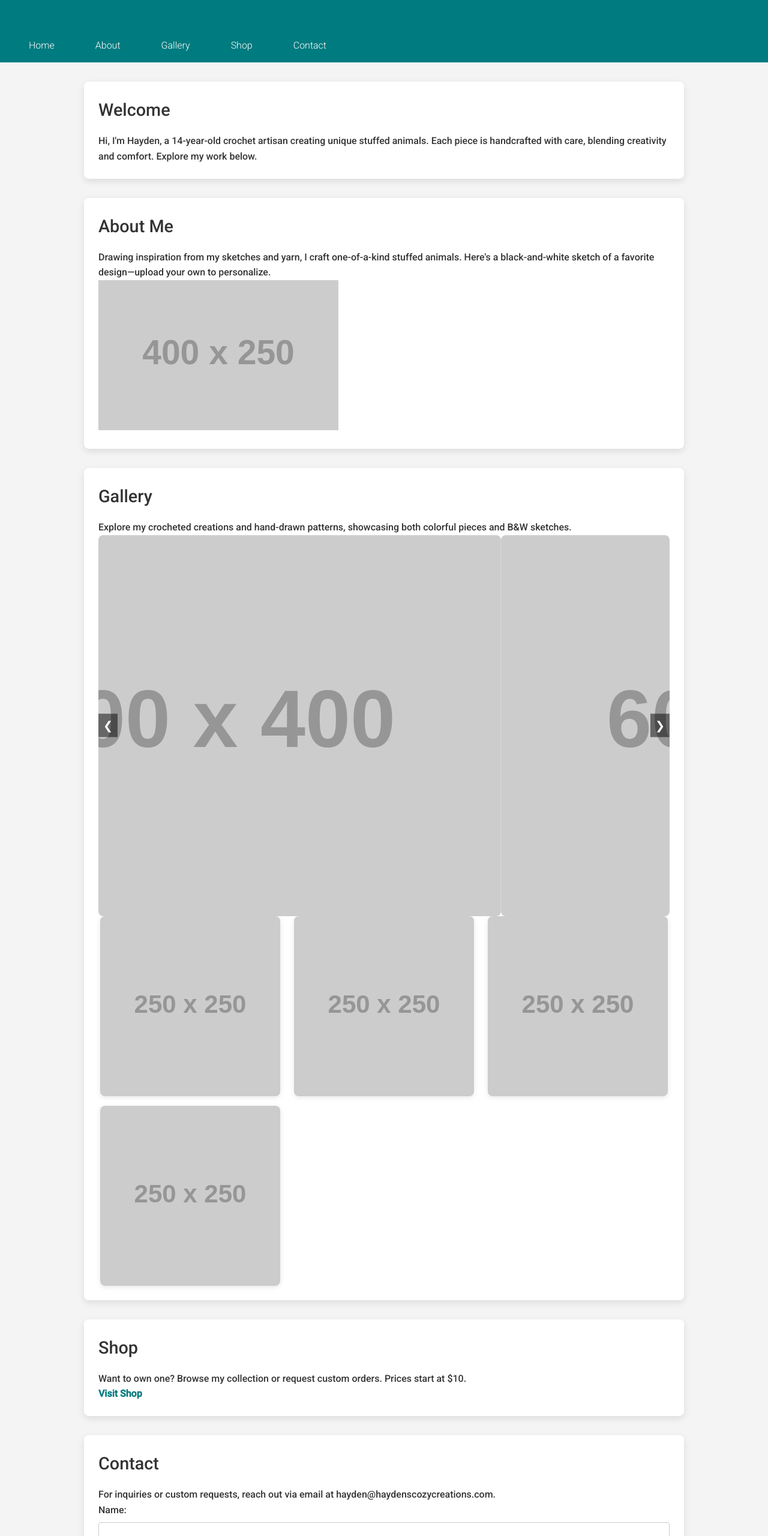
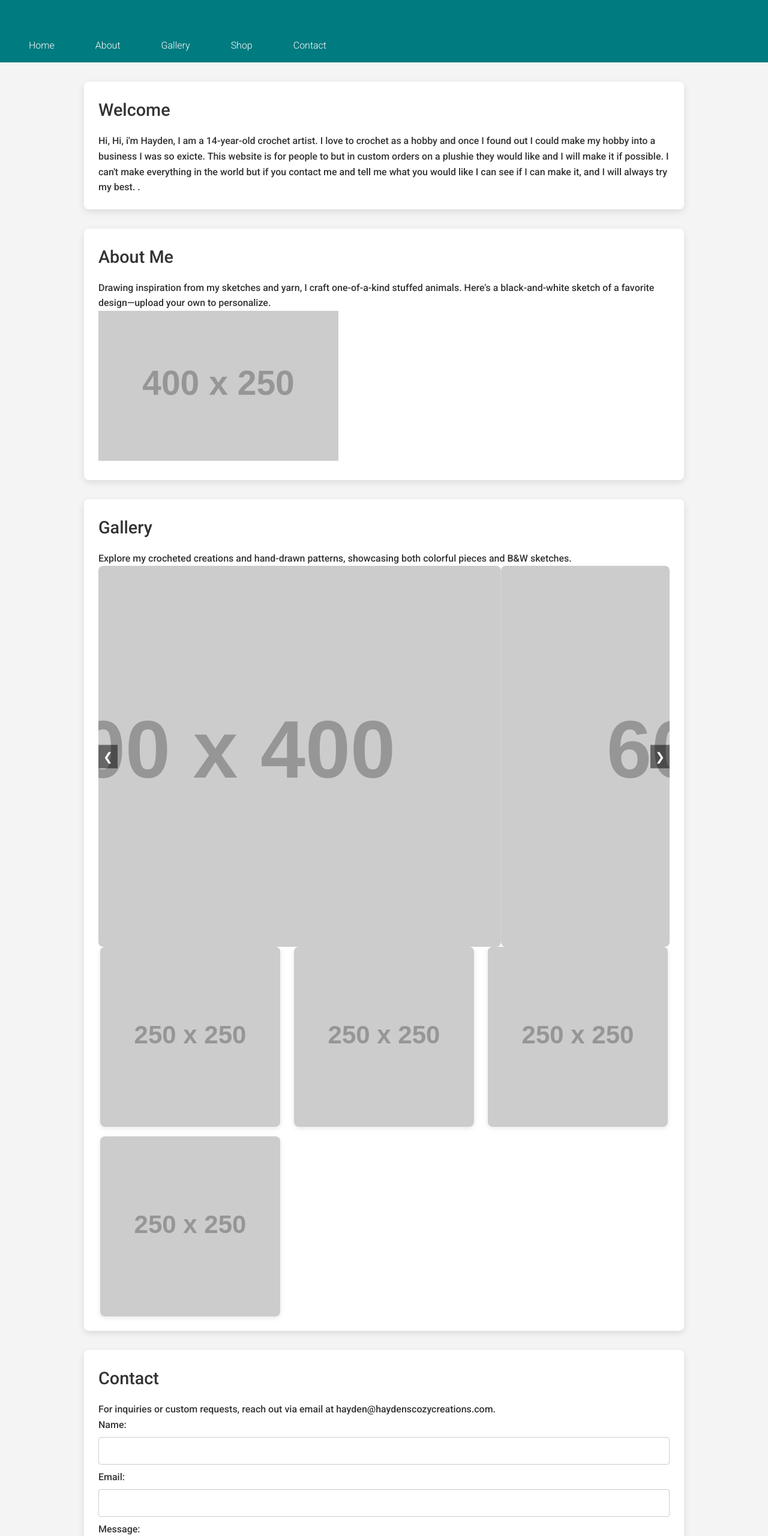
Before and after one commit to megahedron/haydenscozycreations, a plain HTML site: page index.html in a window 1280 px wide. Shown: the part 211-2771 px from the top of the page at 60% size. Drawn offline with Linux system fonts and the light colour scheme; placeholder pictures from the web are drawn by us.

Commit message:
Update index.html

```diff
--- a/index.html
+++ b/index.html
@@ -179,7 +179,8 @@
 
     <section id="home">
         <h2>Welcome</h2>
-        <p>Hi, I'm Hayden, a 14-year-old crochet artisan creating unique stuffed animals. Each piece is handcrafted with care, blending creativity and comfort. Explore my work below.</p>
+        <p>Hi, Hi, i'm Hayden, I am a 14-year-old crochet artist. I love to crochet as a hobby and once I found out I could make my hobby into a business I was so exicte. This website is for people to but in custom orders on a plushie they would like and I will make it if possible. I can't make everything in the world but if you contact me and tell me what you would like I can see if I can make it, and I will always try my best.
+            .</p>
     </section>
 
     <section id="about">
@@ -217,12 +218,6 @@
             <img src="https://via.placeholder.com/250?text=Stuffed+Frog" alt="Crocheted Frog">
             <img src="https://via.placeholder.com/250?text=Sketch+Idea" alt="B&W Sketch">
         </div>
-    </section>
-
-    <section id="shop">
-        <h2>Shop</h2>
-        <p>Want to own one? Browse my collection or request custom orders. Prices start at $10.</p>
-        <a href="https://www.etsy.com" style="color: #007b7f; text-decoration: none; font-weight: bold;">Visit Shop</a>
     </section>
 
     <section id="contact">
```
